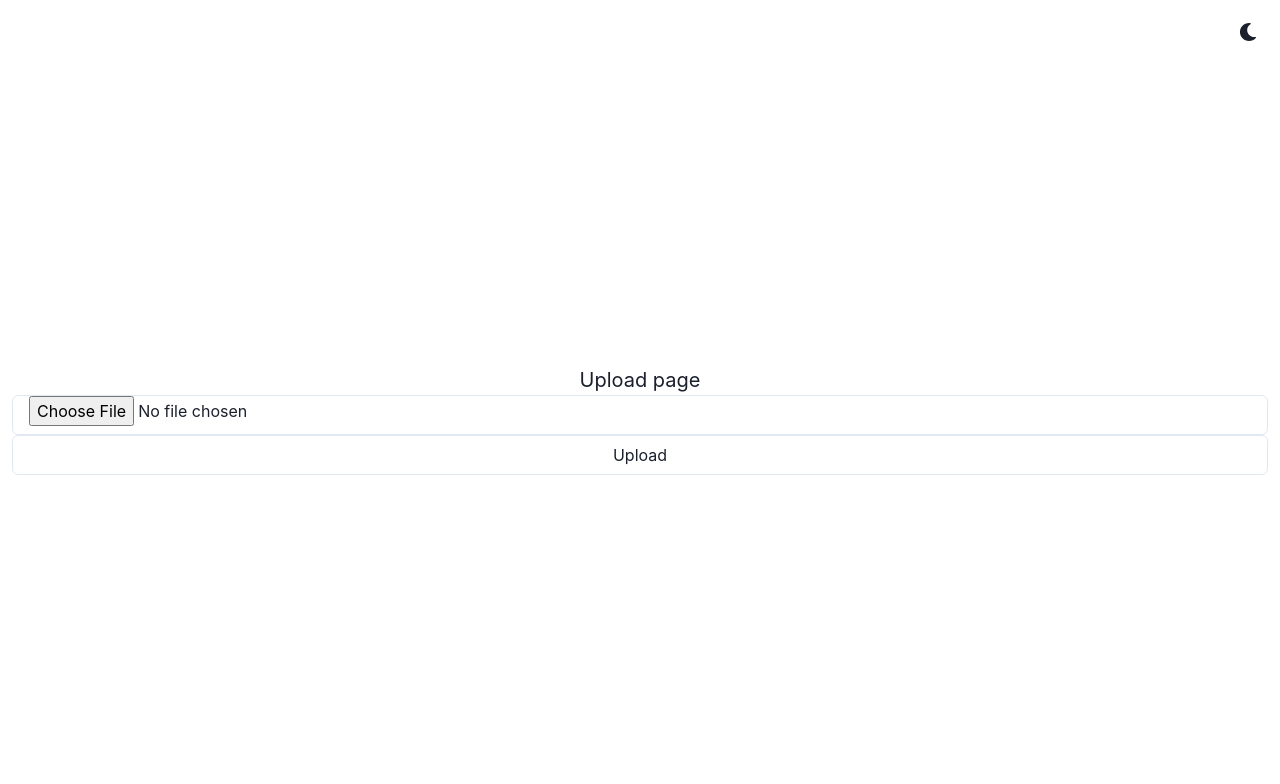
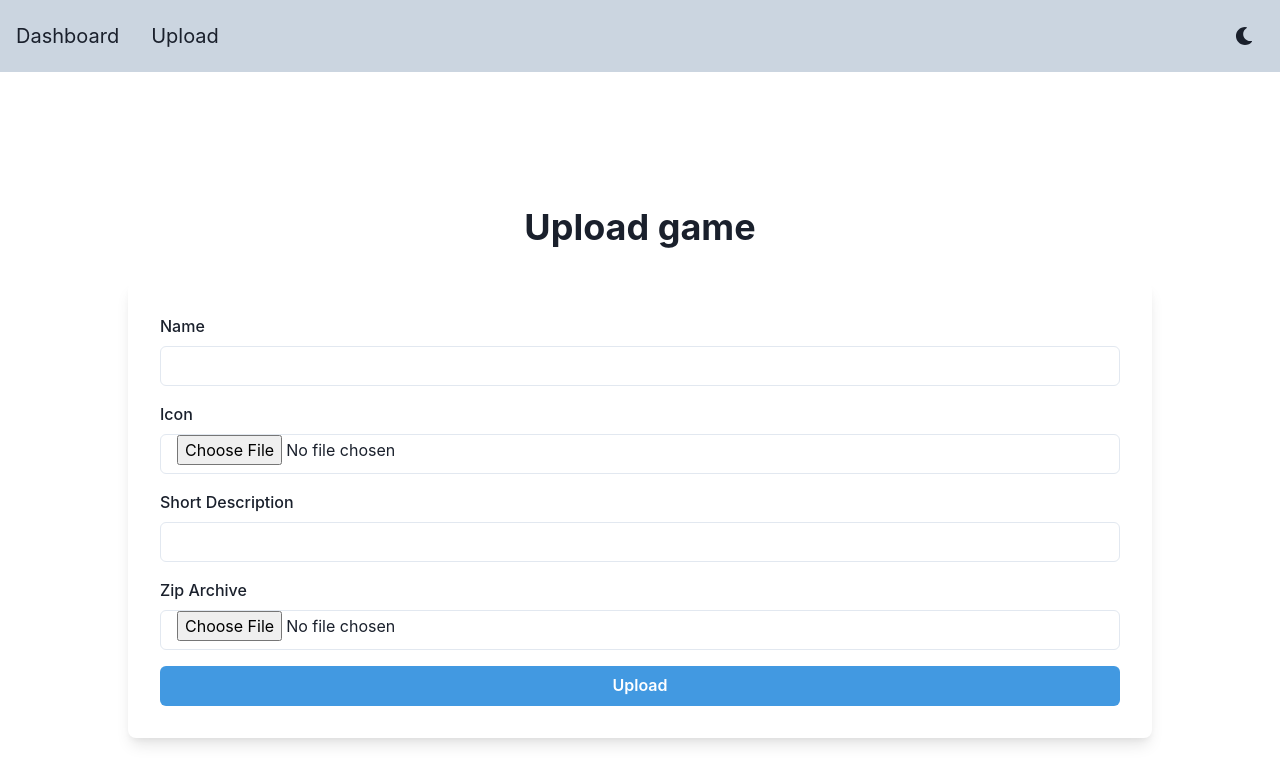
Before and after one commit to Scrawach/WebGLives, a React (Create React App) app in the folder frontend/WebGLives/: page /upload in a window 1280 px wide. Shown: the top 784 px of the page. Built offline with nearby package versions, Linux system fonts and the light colour scheme.

Commit message:
added simple nav bar, page with file uploading as blank page

```diff
--- a/frontend/WebGLives/package.json
+++ b/frontend/WebGLives/package.json
@@ -17,7 +17,7 @@
     "react": "^18.2.0",
     "react-dom": "^18.2.0",
     "react-icons": "^3.11.0",
-    "react-router-dom": "^6.14.2",
+    "react-router-dom": "^6.15.0",
     "react-scripts": "5.0.1",
     "typescript": "^4.9.5",
     "web-vitals": "^2.1.4"
--- a/frontend/WebGLives/src/App.tsx
+++ b/frontend/WebGLives/src/App.tsx
@@ -1,47 +1,25 @@
 import { ChakraProvider, Box, Grid, theme } from "@chakra-ui/react"
-import { ColorModeSwitcher } from "./ColorModeSwitcher"
 import { Dashboard } from "./pages/Dashboard"
 import { FileUploadPage } from "./pages/FileUploadPage";
 import {
-  RouterProvider,
-  createBrowserRouter,
+  Routes,
+  Route,
 } from "react-router-dom";
 import { GamePage } from "./pages/GamePage";
+import { NavigationBar } from "./components/NavigationBar";
+import UploadPage from "./pages/UploadPage";
 
-const router = createBrowserRouter([
-  {
-    path: "/",
-    element: (
-      <div className="App">
-        <Dashboard />
-      </div>
-    ),
-  },
-  {
-    path: "/upload",
-    element: (
-      <div className="App">
-        <FileUploadPage />
-      </div>
-    ),
-  },
-  {
-    path: "/games/:id",
-    element: (
-      <div className="App">
-        <GamePage />
-      </div>
-    ),
-  }
-]);
 
 export const App = () => (
   <ChakraProvider theme={theme}>
     <Box textAlign="center" fontSize="xl">
-      <Grid minH="100vh" p={3}>
-        <ColorModeSwitcher justifySelf="flex-end" />
-        <RouterProvider router={router} />
-      </Grid>
+      <NavigationBar />
+      <Routes>
+        <Route path="/" element={<Dashboard />}></Route>
+        <Route path="dashboard" element={<Dashboard />}></Route>
+        <Route path="upload" element={<UploadPage />}></Route>
+        <Route path="games/:id" element={<GamePage />}></Route>
+      </Routes>
     </Box>
   </ChakraProvider>
 )
--- /dev/null
+++ b/frontend/WebGLives/src/components/NavigationBar.tsx
@@ -0,0 +1,29 @@
+import { Box, Spacer, Link, HStack, useColorModeValue } from "@chakra-ui/react";
+import { ColorModeSwitcher } from "../ColorModeSwitcher";
+
+const NavLink = ({ to = "/", }) => {
+    return (
+      <Link href={to}>
+        {to}
+      </Link>
+    );
+  };
+
+export const NavigationBar : React.FC = () => {
+    return (
+        <Box
+          bg = {useColorModeValue('gray.300', 'gray.700')}
+        >
+          <HStack
+            p={4}
+            spacing={8}
+            align="center"
+          >
+            <NavLink to="Dashboard"></NavLink>
+            <NavLink to="Upload"></NavLink>
+            <Spacer />
+            <ColorModeSwitcher />
+          </HStack>
+        </Box>
+      );
+}
--- a/frontend/WebGLives/src/index.tsx
+++ b/frontend/WebGLives/src/index.tsx
@@ -4,6 +4,7 @@ import * as ReactDOM from "react-dom/client"
 import { App } from "./App"
 import reportWebVitals from "./reportWebVitals"
 import * as serviceWorker from "./serviceWorker"
+import { BrowserRouter } from "react-router-dom"
 
 
 const container = document.getElementById("root")
@@ -13,7 +14,9 @@ const root = ReactDOM.createRoot(container)
 root.render(
   <React.StrictMode>
     <ColorModeScript />
-    <App />
+    <BrowserRouter>
+      <App />
+    </BrowserRouter>
   </React.StrictMode>,
 )
 
--- /dev/null
+++ b/frontend/WebGLives/src/pages/UploadPage.tsx
@@ -0,0 +1,56 @@
+import {
+  Flex,
+  Box,
+  FormControl,
+  FormLabel,
+  Input,
+  Checkbox,
+  Stack,
+  Button,
+  Heading,
+  Text,
+  useColorModeValue,
+} from '@chakra-ui/react'
+
+export default function UploadPage() {
+  return (
+    <Flex
+      minH={'100vh'}
+      minW={'100vw'}
+      align={'center'}
+      justify={'center'}>
+      <Stack spacing={8} mx={'auto'} py={12} w={'80vw'}>
+        <Stack align={'center'}>
+          <Heading fontSize={'4xl'}>Upload game</Heading>
+        </Stack>
+        <Box
+          rounded={'lg'}
+          bg={useColorModeValue('white', 'gray.700')}
+          boxShadow={'lg'}
+          p={8}>
+          <Stack spacing={4}>
+            <FormControl id="name">
+                <FormLabel>Name</FormLabel>
+                <Input />
+            </FormControl>
+            <FormControl id="icon">
+                <FormLabel>Icon</FormLabel>
+                <Input type="file" name="file" />
+            </FormControl>
+            <FormControl id="description">
+                <FormLabel>Short Description</FormLabel>
+                <Input />
+            </FormControl>
+            <FormControl id="game-archive">
+                <FormLabel>Zip Archive</FormLabel>
+                <Input type="file" name="file" />
+            </FormControl>
+            <Button bg={'blue.400'} color={'white'} _hover={{ bg: 'blue.500',}}>
+                Upload
+            </Button>
+          </Stack>
+        </Box>
+      </Stack>
+    </Flex>
+  )
+}
```
Also changed, not shown: 1 other file (tests, documents, lock files or other folders).
